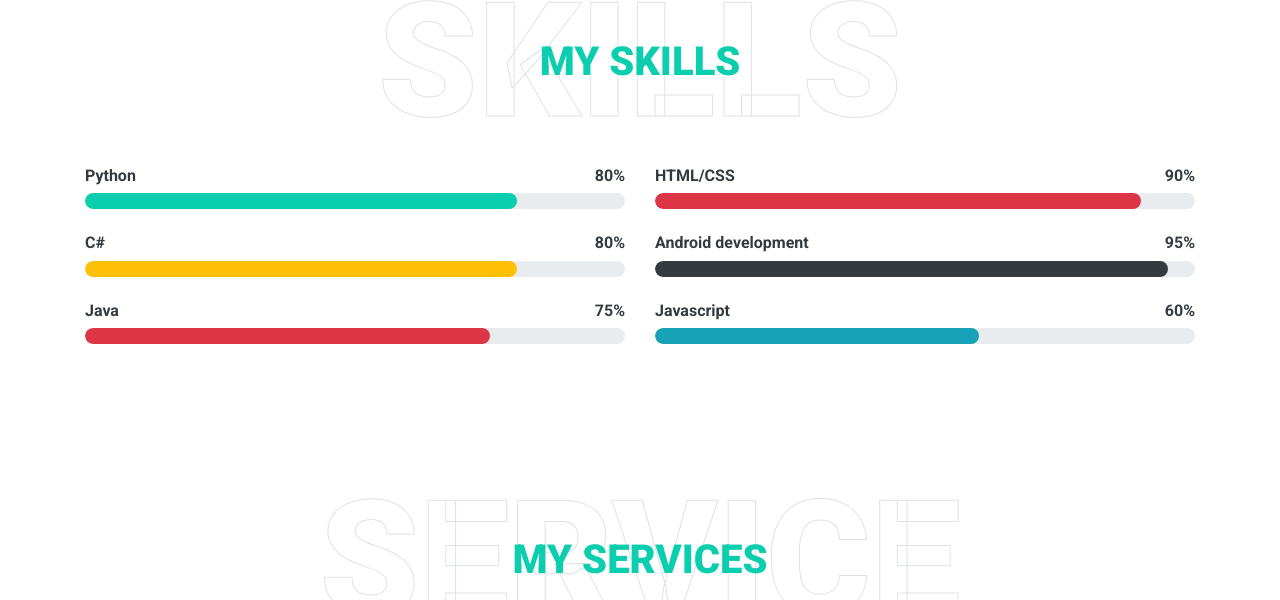
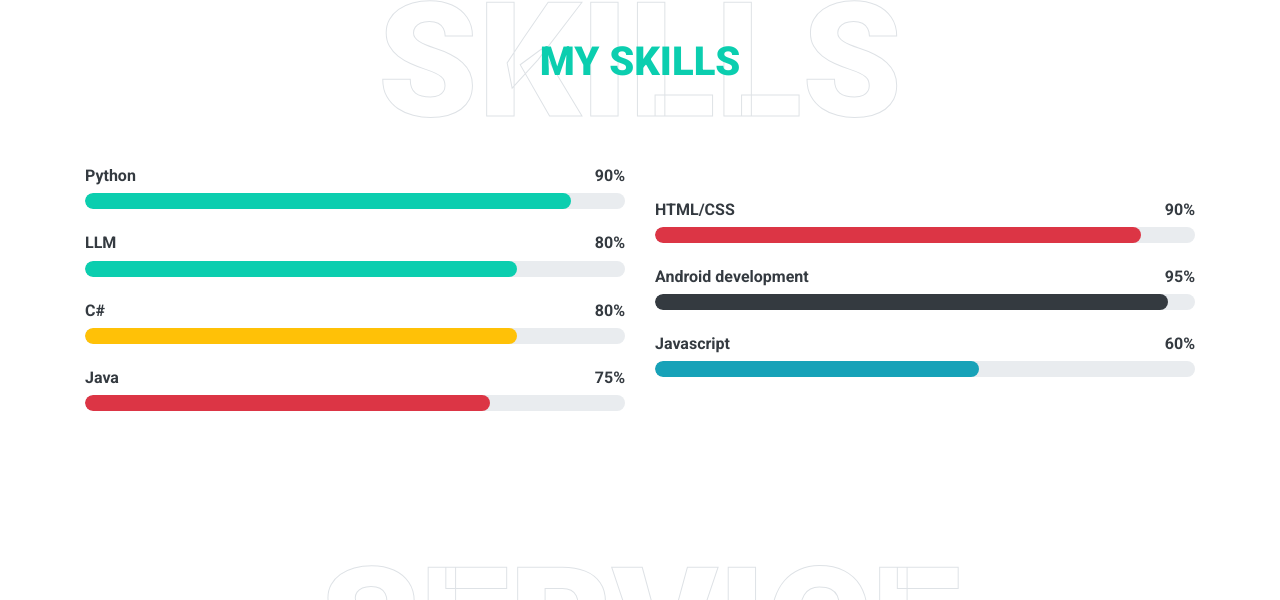
Before and after one commit to manzoorali29/manzoorali29.github.io, a plain HTML site: page protfolio/index.html in a window 1280 px wide. Shown: the part 2719-3319 px from the top of the page. Drawn offline with nearby package versions, Linux system fonts and the light colour scheme.

Commit message:
Update index.html

```diff
--- a/protfolio/index.html
+++ b/protfolio/index.html
@@ -210,6 +210,15 @@
                     <div class="skill mb-4">
                         <div class="d-flex justify-content-between">
                             <h6 class="font-weight-bold">Python</h6>
+                            <h6 class="font-weight-bold">90%</h6>
+                        </div>
+                        <div class="progress">
+                            <div class="progress-bar bg-primary" role="progressbar" aria-valuenow="90" aria-valuemin="0" aria-valuemax="100"></div>
+                        </div>
+                    </div>
+		    <div class="skill mb-4">
+                        <div class="d-flex justify-content-between">
+                            <h6 class="font-weight-bold">LLM</h6>
                             <h6 class="font-weight-bold">80%</h6>
                         </div>
                         <div class="progress">
```
